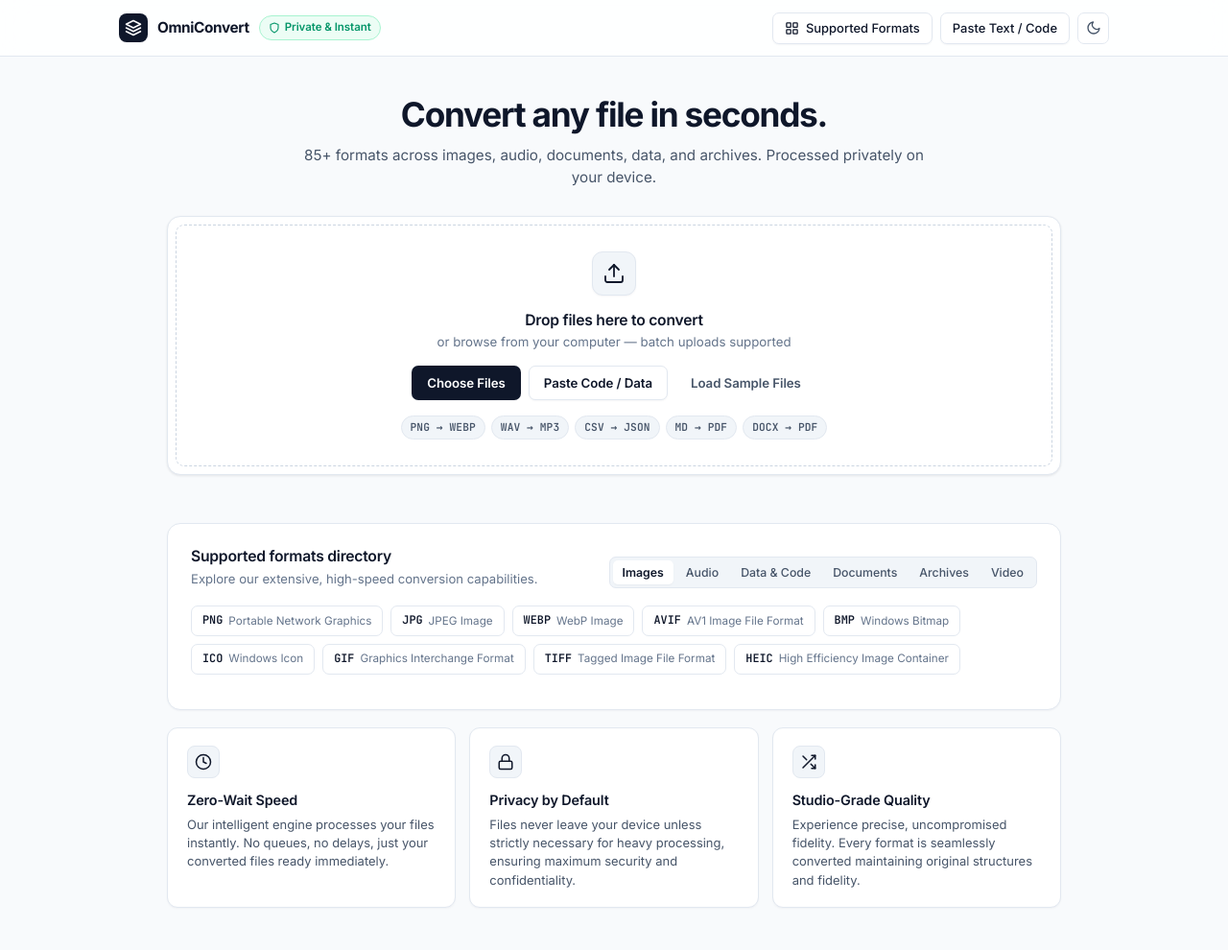
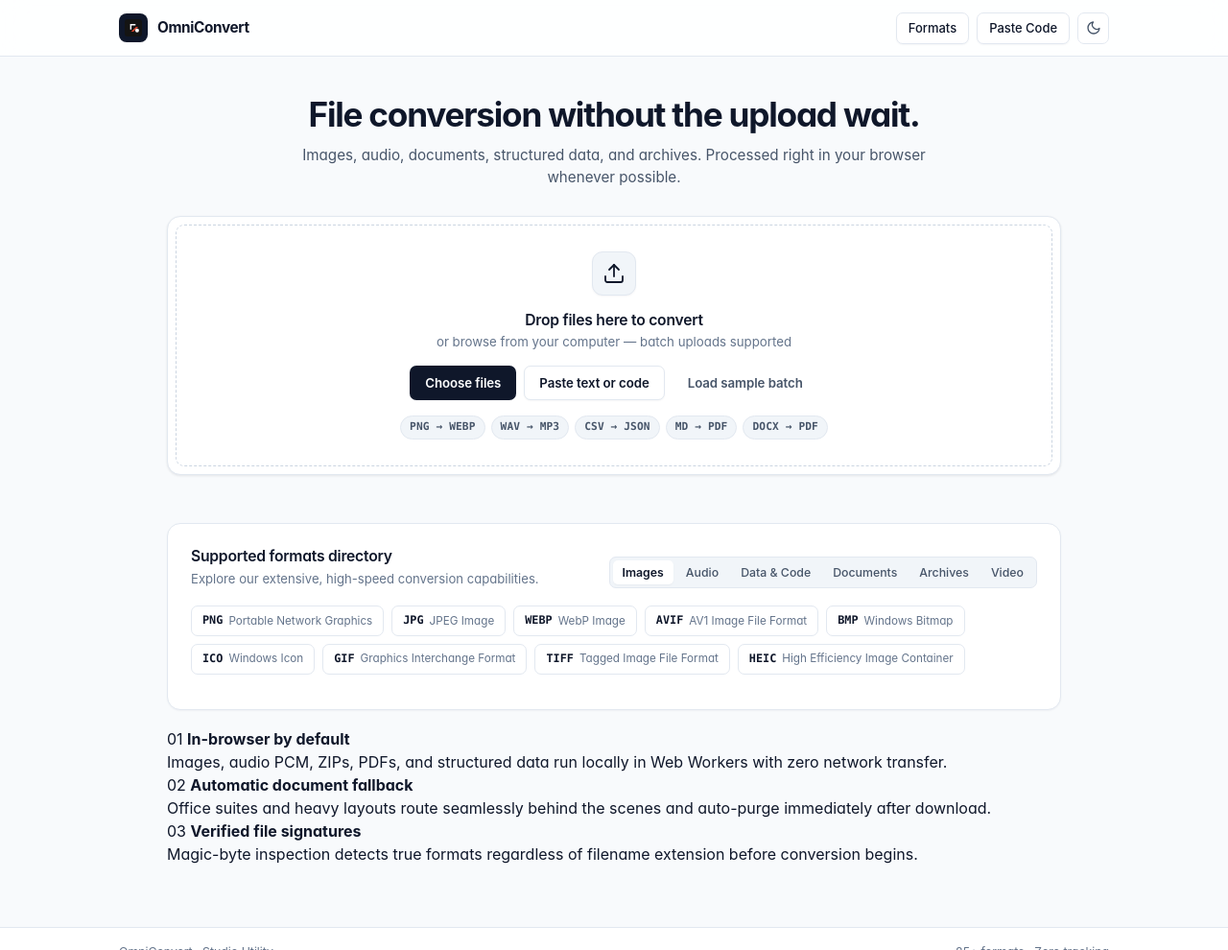
Before and after one commit to MahanYTT/Converter, a website: page src/client/index.html in a window 1280 px wide. Shown: the whole page at 96% size. After the commit the page ends 946 px from the top, so only its background shows below. Drawn offline with Linux system fonts and the light colour scheme.

Commit message:
feat: authentic studio design overhaul for HTML and branding

```diff
--- a/src/client/index.html
+++ b/src/client/index.html
@@ -6,7 +6,8 @@
   <title>OmniConvert — Universal File Converter</title>
   <link rel="preconnect" href="https://fonts.googleapis.com" />
   <link rel="preconnect" href="https://fonts.gstatic.com" crossorigin />
-  <link href="https://fonts.googleapis.com/css2?family=Inter:wght@400;500;600;700&family=JetBrains+Mono:wght@400;500;600&display=swap" rel="stylesheet" />
+  <link rel="icon" type="image/svg+xml" href="/src/client/favicon.svg" />
+  <link href="https://fonts.googleapis.com/css2?family=DM+Sans:wght@400;500;600;700&family=IBM+Plex+Mono:wght@400;500;600&display=swap" rel="stylesheet" />
   <link rel="stylesheet" href="/src/client/styles/main.css" />
 </head>
 <body>
@@ -16,32 +17,21 @@
       <div class="navbar-inner">
         <a href="/" class="brand" aria-label="OmniConvert Home">
           <span class="brand-mark" aria-hidden="true">
-            <svg width="18" height="18" viewBox="0 0 24 24" fill="none" stroke="currentColor" stroke-width="2" stroke-linecap="round" stroke-linejoin="round">
-              <path d="M12 2L2 7l10 5 10-5-10-5z"/>
-              <path d="M2 17l10 5 10-5"/>
-              <path d="M2 12l10 5 10-5"/>
+            <svg width="18" height="18" viewBox="0 0 32 32" fill="none">
+              <rect width="32" height="32" rx="6" fill="#141413" />
+              <path d="M10 9h10v2.5h-7.5V19H10V9z" fill="#FFFFFF" />
+              <path d="M12 23l9-9h4L16 23h-4z" fill="#E04428" />
+              <circle cx="23" cy="21" r="3.5" fill="#FFFFFF" />
             </svg>
           </span>
           <span class="brand-name">OmniConvert</span>
-          <span class="privacy-tag" title="Private and fast on-device conversions">
-            <svg width="12" height="12" viewBox="0 0 24 24" fill="none" stroke="currentColor" stroke-width="2.2" stroke-linecap="round" stroke-linejoin="round" aria-hidden="true">
-              <path d="M12 22s8-4 8-10V5l-8-3-8 3v7c0 6 8 10 8 10z"/>
-            </svg>
-            Private &amp; Instant
-          </span>
         </a>
         <nav class="nav-actions" aria-label="Primary controls">
           <button type="button" class="nav-btn" id="open-formats-btn">
-            <svg width="15" height="15" viewBox="0 0 24 24" fill="none" stroke="currentColor" stroke-width="2" stroke-linecap="round" stroke-linejoin="round" aria-hidden="true">
-              <rect x="3" y="3" width="7" height="7" rx="1"/>
-              <rect x="14" y="3" width="7" height="7" rx="1"/>
-              <rect x="14" y="14" width="7" height="7" rx="1"/>
-              <rect x="3" y="14" width="7" height="7" rx="1"/>
-            </svg>
-            Supported Formats
+            Formats
           </button>
           <button type="button" class="nav-btn" id="paste-text-btn">
-            Paste Text / Code
+            Paste Code
           </button>
           <button type="button" class="icon-btn" id="theme-toggle-btn" aria-label="Toggle color theme" title="Toggle light/dark mode">
             <svg id="theme-icon-moon" width="16" height="16" viewBox="0 0 24 24" fill="none" stroke="currentColor" stroke-width="2" stroke-linecap="round" stroke-linejoin="round">
@@ -66,9 +56,9 @@
     <main class="main-container">
       <!-- Hero Title -->
       <section class="hero-header" id="hero-header">
-        <h1>Convert any file in seconds.</h1>
+        <h1>File conversion without the upload wait.</h1>
         <p>
-          85+ formats across images, audio, documents, data, and archives. Processed privately on your device.
+          Images, audio, documents, structured data, and archives. Processed right in your browser whenever possible.
         </p>
       </section>
       <!-- Clean Dropzone -->
@@ -88,13 +78,13 @@
           </div>
           <div class="dropzone-buttons">
             <button type="button" class="btn btn-primary" id="browse-files-btn">
-              Choose Files
+              Choose files
             </button>
             <button type="button" class="btn btn-secondary" id="paste-text-btn-hero">
-              Paste Code / Data
+              Paste text or code
             </button>
             <button type="button" class="btn btn-ghost" id="load-demo-btn">
-              Load Sample Files
+              Load sample batch
             </button>
           </div>
           <div class="quick-format-pills">
@@ -156,47 +146,30 @@
           </div>
           <div class="format-chips-grid" id="landing-format-chips"></div>
         </div>
-        <div class="pillars-grid">
-          <div class="pillar-card">
-            <div class="pillar-icon">
-              <svg width="18" height="18" viewBox="0 0 24 24" fill="none" stroke="currentColor" stroke-width="2" stroke-linecap="round" stroke-linejoin="round">
-                <circle cx="12" cy="12" r="10"/>
-                <polyline points="12 6 12 12 16 14"/>
-              </svg>
-            </div>
-            <h3>Zero-Wait Speed</h3>
-            <p>Our intelligent engine processes your files instantly. No queues, no delays, just your converted files ready immediately.</p>
+        <div class="spec-strip">
+          <div class="spec-col">
+            <span class="spec-num">01</span>
+            <strong>In-browser by default</strong>
+            <p>Images, audio PCM, ZIPs, PDFs, and structured data run locally in Web Workers with zero network transfer.</p>
           </div>
-          <div class="pillar-card">
-            <div class="pillar-icon">
-              <svg width="18" height="18" viewBox="0 0 24 24" fill="none" stroke="currentColor" stroke-width="2" stroke-linecap="round" stroke-linejoin="round">
-                <rect x="3" y="11" width="18" height="11" rx="2" ry="2"/>
-                <path d="M7 11V7a5 5 0 0 1 10 0v4"/>
-              </svg>
-            </div>
-            <h3>Privacy by Default</h3>
-            <p>Files never leave your device unless strictly necessary for heavy processing, ensuring maximum security and confidentiality.</p>
+          <div class="spec-col">
+            <span class="spec-num">02</span>
+            <strong>Automatic document fallback</strong>
+            <p>Office suites and heavy layouts route seamlessly behind the scenes and auto-purge immediately after download.</p>
           </div>
-          <div class="pillar-card">
-            <div class="pillar-icon">
-              <svg width="18" height="18" viewBox="0 0 24 24" fill="none" stroke="currentColor" stroke-width="2" stroke-linecap="round" stroke-linejoin="round">
-                <polyline points="16 3 21 3 21 8"/>
-                <line x1="4" y1="20" x2="21" y2="3"/>
-                <polyline points="21 16 21 21 16 21"/>
-                <line x1="15" y1="15" x2="21" y2="21"/>
-                <line x1="4" y1="4" x2="9" y2="9"/>
-              </svg>
-            </div>
-            <h3>Studio-Grade Quality</h3>
-            <p>Experience precise, uncompromised fidelity. Every format is seamlessly converted maintaining original structures and fidelity.</p>
+          <div class="spec-col">
+            <span class="spec-num">03</span>
+            <strong>Verified file signatures</strong>
+            <p>Magic-byte inspection detects true formats regardless of filename extension before conversion begins.</p>
           </div>
         </div>
       </section>
     </main>
     <!-- Clean Footer -->
     <footer class="site-footer">
-      <div class="footer-inner" style="justify-content: center; text-align: center;">
-        <span>OmniConvert — Fast, Private, and Universal</span>
+      <div class="footer-inner" style="justify-content: space-between;">
+        <span>OmniConvert &middot; Studio Utility</span>
+        <span>85+ formats &middot; Zero tracking</span>
       </div>
     </footer>
   </div>
```
Also changed, not shown: src/client/favicon.svg (added).
